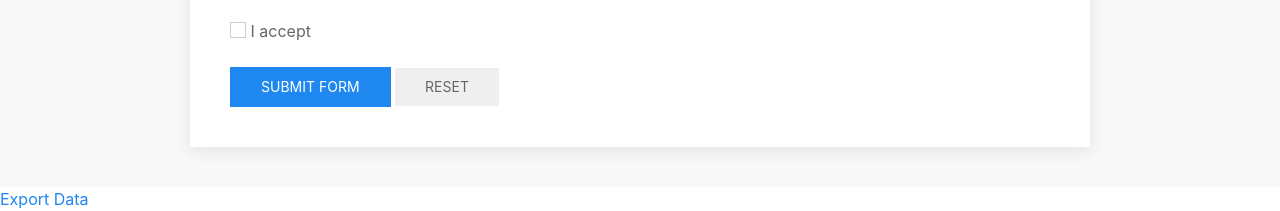
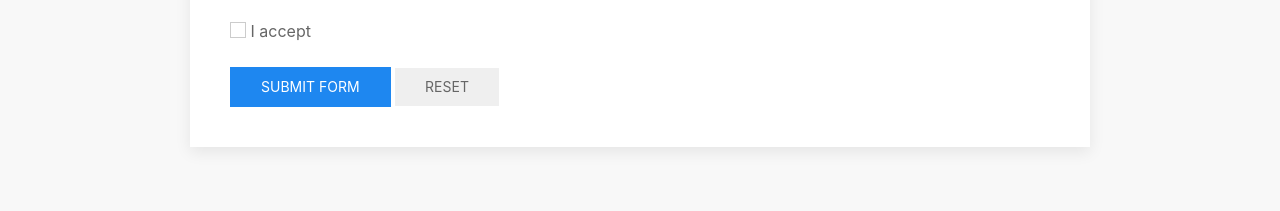
Before and after one commit to tanaymitkari1/adypu_admission_form, a Django app: page / in a window 1280 px wide. Shown: the part 4195-4406 px from the top of the page. After the commit the page ends 4344 px from the top, so only its background shows below. Run offline with Django 3.2, Linux system fonts and the light colour scheme; some libraries are stand-ins or nearby versions.

Commit message:
Update form.html

```diff
--- a/templates/form.html
+++ b/templates/form.html
@@ -432,5 +432,4 @@
 </div>
 
 </div>
-<a href="{%url 'data_export'%}">Export Data</a>
 {% endblock content %}
```
